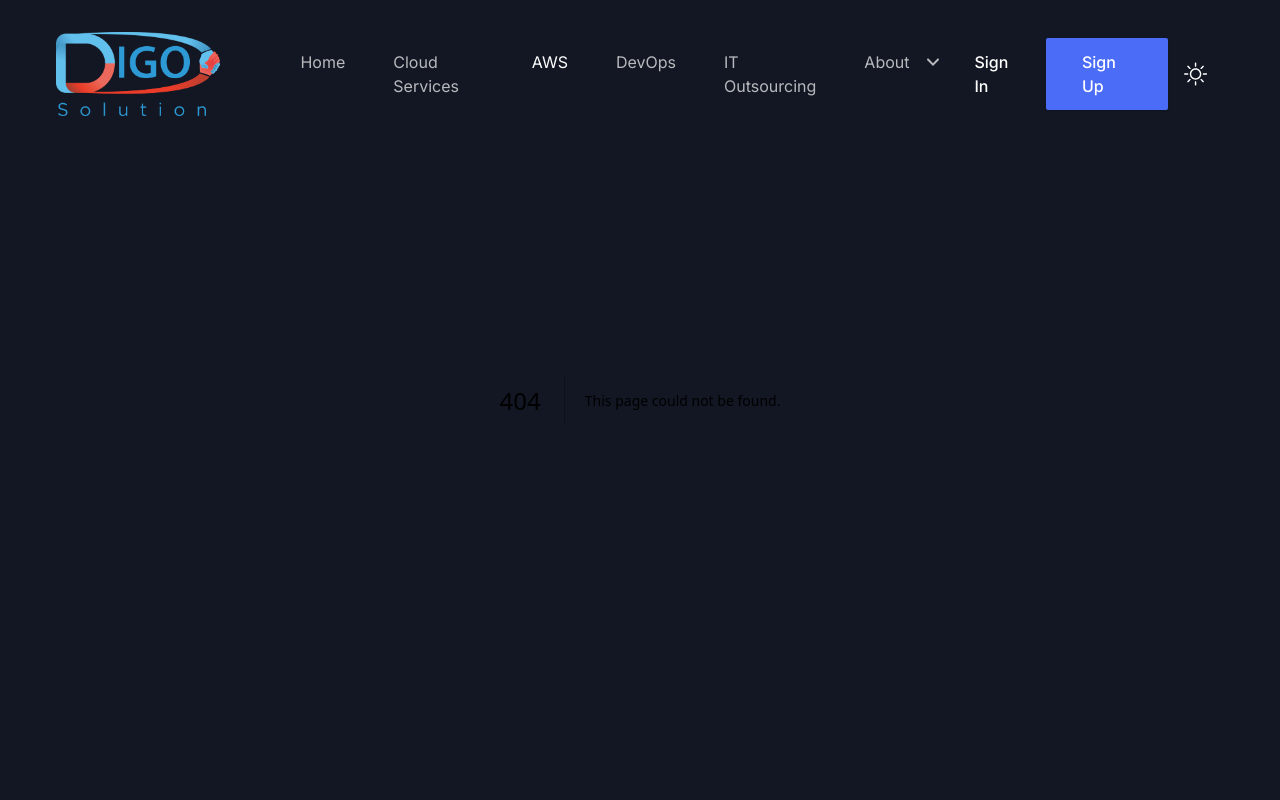
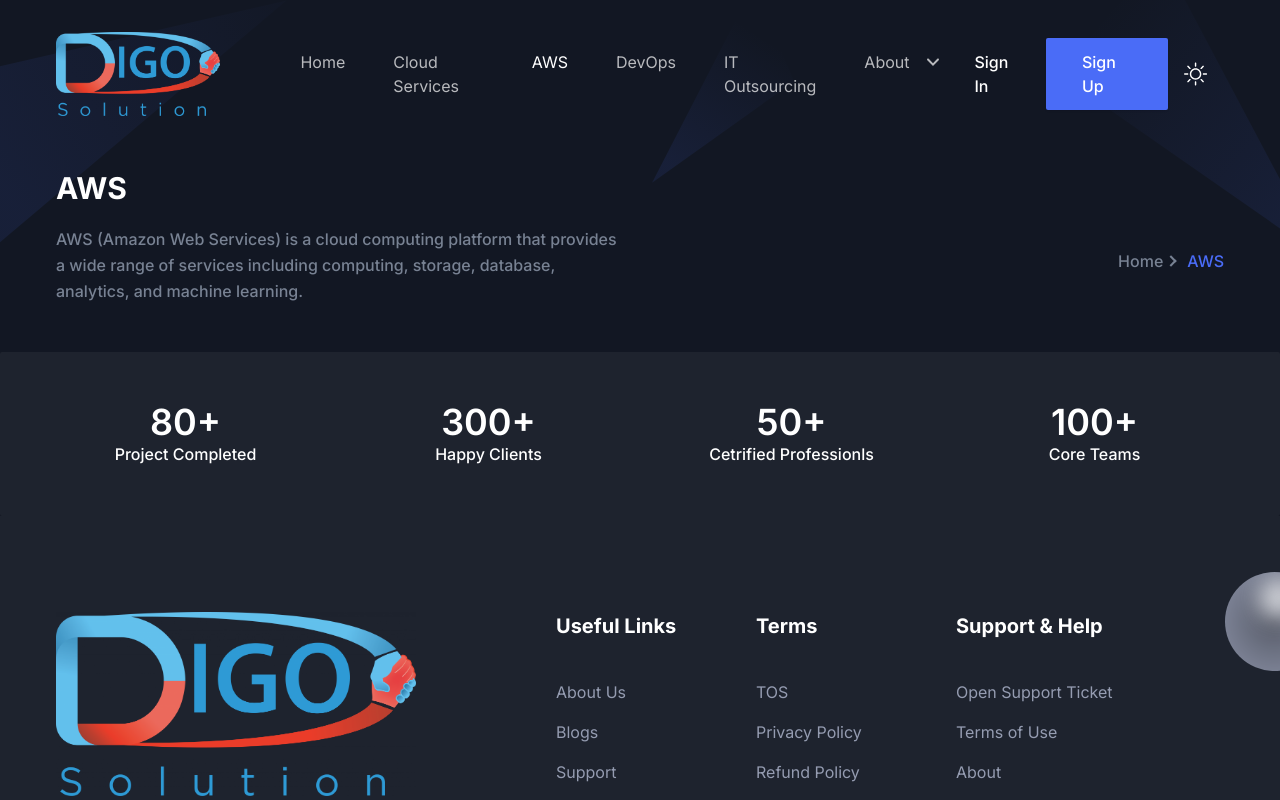
Before and after one commit to SBRC-Infosys/DigoSolution, a Next.js app in the folder frontend/: page /aws in a window 1280 px wide. Before the commit this address had no page. Shown: the top 800 px of the page. Built offline with nearby package versions, Linux system fonts and the light colour scheme.

Commit message:
increasing number

```diff
--- /dev/null
+++ b/frontend/src/app/aws/page.tsx
@@ -0,0 +1,16 @@
+import AutomaticNumbers from '@/components/AutomaticNumbers/AutomaticNumbers'
+import Breadcrumb from '@/components/Common/Breadcrumb'
+import React from 'react'
+
+const AWS = () => {
+  return (
+    <div>   <Breadcrumb
+    pageName="AWS"
+    description="AWS (Amazon Web Services) is a cloud computing platform that provides a wide range of services including computing, storage, database, analytics, and machine learning."
+  />
+  <AutomaticNumbers/>
+  </div>
+  )
+}
+
+export default AWS
--- /dev/null
+++ b/frontend/src/components/AutomaticNumbers/AutomaticNumbers.tsx
@@ -0,0 +1,56 @@
+"use client"
+import React, { useEffect, useRef } from "react";
+
+
+const AutomaticNumbers: React.FC = () => {
+  const itemsRef = useRef<NodeListOf<HTMLSpanElement> | null>(null);
+
+  useEffect(() => {
+    if (itemsRef.current) {
+      itemsRef.current.forEach((item) => {
+        updateCount(item);
+      });
+    }
+  }, []);
+
+  const updateCount = (el: HTMLSpanElement) => {
+    const value = parseInt(el.dataset.value || "0", 10);
+    const increment = Math.ceil(value / 100);
+    let initialValue = 0;
+
+    const increaseCount = setInterval(() => {
+      initialValue += increment;
+      if (initialValue > value) {
+        el.innerText = `${value}+`;
+        clearInterval(increaseCount);
+        return;
+      }
+      el.innerText = `${initialValue}+`;
+    }, 0.1);
+  };
+
+  return (
+    <div className="grid gap-8 sm:grid-cols-2 md:grid-cols-4 text-center rounded-sm bg-gray-light px-8 py-8 dark:bg-gray-dark sm:px-10 md:px-[50px] md:py-[40px] xl:p-[50px] 2xl:px-[70px] 2xl:py-[60px] ">
+      <article>
+        <span className="number text-4xl font-semibold" data-value="80" ref={(el) => itemsRef.current = document.querySelectorAll('.number')}>80+</span>
+        <p className="text-base font-medium">Project Completed</p>
+      </article>
+
+      <article>
+        <span className="number text-4xl font-semibold " data-value="300" ref={(el) => itemsRef.current = document.querySelectorAll('.number')}>300+</span>
+        <p className="text-base font-medium">Happy Clients</p>
+      </article>
+
+      <article>
+        <span className="number text-4xl font-semibold " data-value="50" ref={(el) => itemsRef.current = document.querySelectorAll('.number')}>50+</span>
+        <p className="text-base font-medium">Cetrified Professionls</p>
+      </article>
+      <article>
+        <span className="number text-4xl font-semibold " data-value="100" ref={(el) => itemsRef.current = document.querySelectorAll('.number')}>100+</span>
+        <p className="text-base font-medium">Core Teams</p>
+      </article>
+    </div>
+  );
+};
+
+export default AutomaticNumbers;
```
